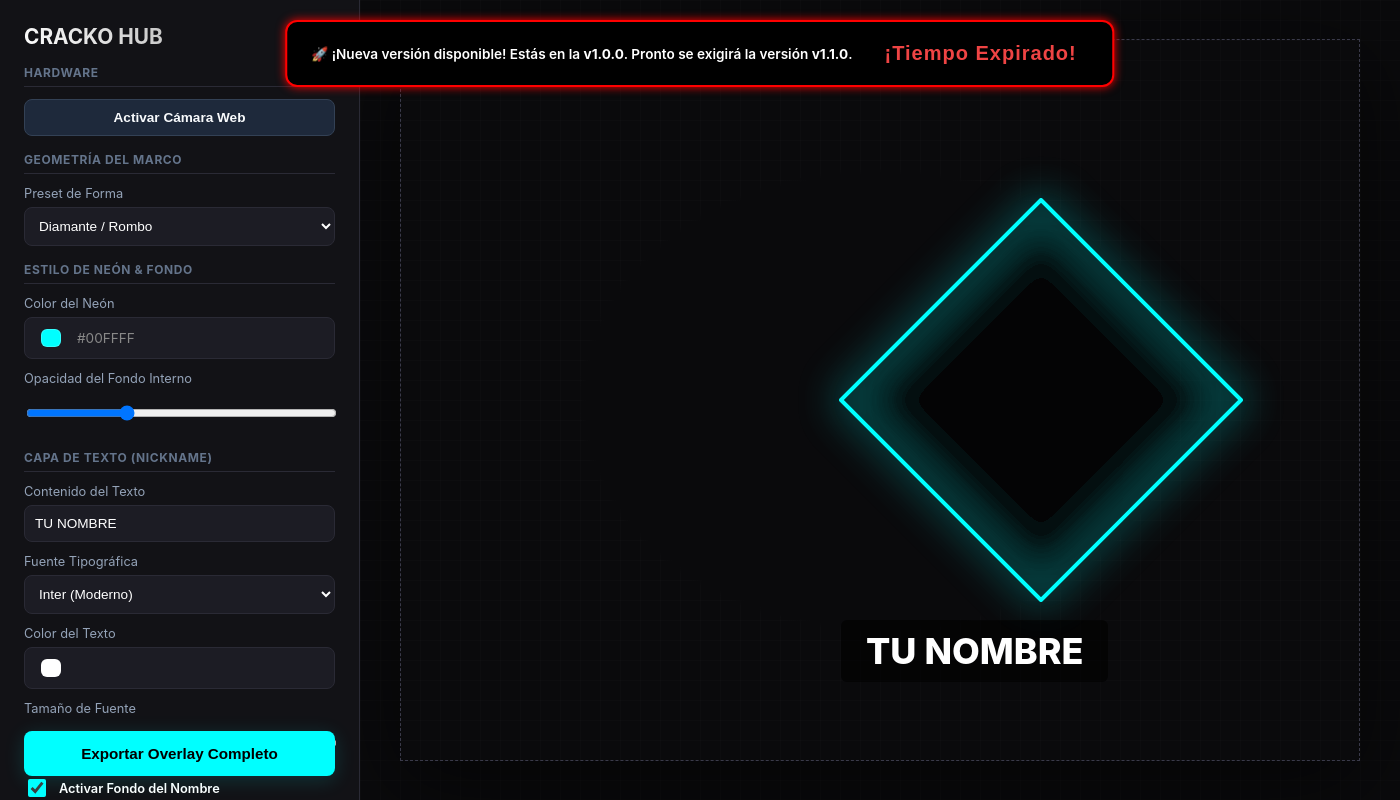
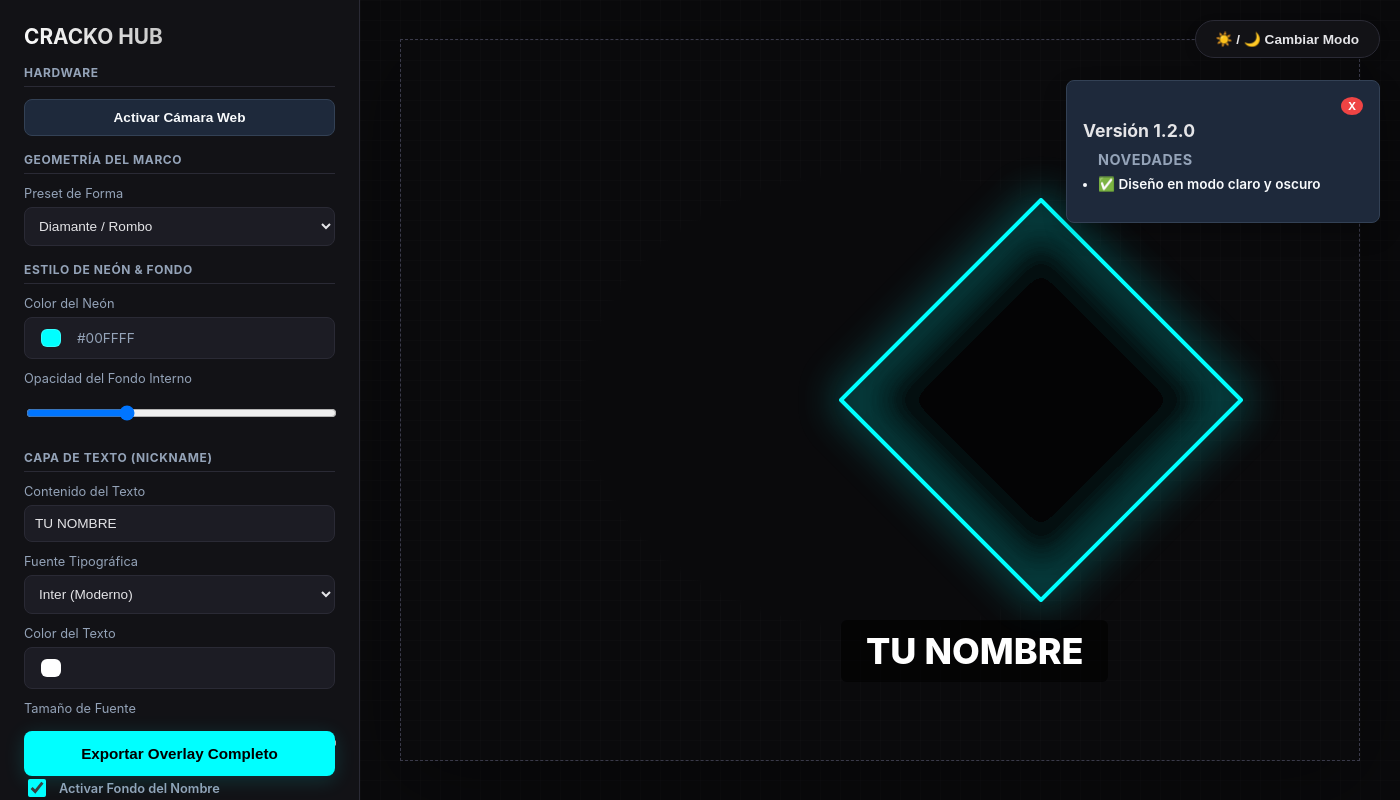
Before and after one commit to Alvr5/softwarecracko, an Electron app: page index.html in a window 1400 px wide. Drawn offline with nearby package versions, Linux system fonts and the light colour scheme.

Commit message:
Add files via upload

```diff
--- a/index.html
+++ b/index.html
@@ -2,26 +2,66 @@
 <html lang="es">
 <head>
 <meta charset="UTF-8" />
+<link rel="icon" type="image/png" href="logo.ico" />
 <title>Cracko Hub</title>
 
 <style>
+  /* ==================================================
+     🎨 CONFIGURACIÓN DE VARIABLES (MODO OSCURO POR DEFECTO)
+     ================================================== */
   :root {
     --bg-main: #0a0a0c;
     --bg-panel: #121216;
     --bg-input: #1c1c24;
     --border-color: #2a2a35;
+    --text-main: #e4e4e7;
+    --text-muted: #94a3b8;
+    --text-title: linear-gradient(45deg, #fff, #888);
     --accent: #00ffff;
+    --btn-action-bg: #1e293b;
+    --btn-action-border: #334155;
+    --btn-action-text: #f8fafc;
+    --btn-action-hover: #334155;
+    --canvas-border: #3a3a4a;
+    --grid-opacity: rgba(255, 255, 255, 0.01);
+    --banner-bg: #1e293b;
+    --banner-text: #f8fafc;
+    --banner-border: #334155;
+  }
+
+  /* ==================================================
+     ☀️ VARIABLES PARA EL MODO CLARO
+     ================================================== */
+  body.light-mode {
+    --bg-main: #f4f4f5;
+    --bg-panel: #ffffff;
+    --bg-input: #f1f1f4;
+    --border-color: #e4e4e7;
+    --text-main: #18181b;
+    --text-muted: #71717a;
+    --text-title: linear-gradient(45deg, #18181b, #71717a);
+    --accent: #06b6d4; /* Un cian un poco más oscuro y legible en fondos claros */
+    --btn-action-bg: #e4e4e7;
+    --btn-action-border: #d4d4d8;
+    --btn-action-text: #18181b;
+    --btn-action-hover: #d4d4d8;
+    --canvas-border: #cbd5e1;
+    --grid-opacity: rgba(0, 0, 0, 0.03);
+    --banner-bg: #e4e4e7;
+    --banner-text: #18181b;
+    --banner-border: #cbd5e1;
   }
 
   body {
     margin: 0;
     font-family: 'Inter', system-ui, -apple-system, sans-serif;
     background: var(--bg-main);
-    color: #e4e4e7;
+    color: var(--text-main);
     display: flex;
     height: 100vh;
     overflow: hidden;
     position: relative;
+    transition: background 0.3s, color 0.3s;
   }
 
   /* --- BANNER DE ADVERTENCIA Y CONTADOR --- */
@@ -30,13 +70,13 @@
     top: -120px;
     left: 50%;
     transform: translateX(-50%);
-    background: #1e1b4b; /* Tono morado/azul oscuro para advertencia amigable */
+    background: #1e1b4b;
     border: 1px solid #818cf8;
     color: #e0e7ff;
     padding: 14px 24px;
     border-radius: 12px;
     box-shadow: 0 10px 30px rgba(0,0,0,0.6);
-    z-index: 10000;
+    z-index: 10;
     display: flex;
     align-items: center;
     gap: 20px;
@@ -49,13 +89,12 @@
   }
   .update-notification b { color: #fff; }
 
-  /* Estilo del bloque del contador */
   .countdown-timer {
     background: #312e81;
     padding: 6px 12px;
     border-radius: 8px;
     font-family: 'Orbitron', monospace;
-    color: var(--accent);
+    color: #00ffff;
     font-weight: 700;
     letter-spacing: 1px;
     border: 1px solid rgba(0, 255, 255, 0.2);
@@ -83,17 +122,18 @@
     display: flex;
     flex-direction: column;
     box-sizing: border-box;
-    z-index: 10;
+    z-index: 3;
     overflow-y: auto;
     height: 100vh;
     gap: 4px;
+    transition: background 0.3s, border-color 0.3s;
   }
 
   .panel-header h1 {
     font-size: 1.3rem;
     font-weight: 700;
     margin: 0 0 4px 0;
-    background: linear-gradient(45deg, #fff, #888);
+    background: var(--text-title);
     -webkit-background-clip: text;
     -webkit-text-fill-color: transparent;
   }
@@ -101,13 +141,14 @@
   .section-title {
     font-size: 0.75rem;
     font-weight: 700;
-    color: #64748b;
+    color: var(--text-muted);
     text-transform: uppercase;
     letter-spacing: 0.05em;
     margin-bottom: 12px;
     margin-top: 16px;
     border-bottom: 1px solid var(--border-color);
     padding-bottom: 6px;
+    transition: border-color 0.3s, color 0.3s;
   }
 
   .control-group {
@@ -134,19 +175,21 @@
 
   label {
     font-size: 0.8rem;
-    color: #94a3b8;
+    color: var(--text-muted);
+    transition: color 0.3s;
   }
 
   select, input[type="text"], input[type="range"] {
     width: 100%;
     background: var(--bg-input);
     border: 1px solid var(--border-color);
-    color: white;
+    color: var(--text-main);
     padding: 10px;
     border-radius: 8px;
     font-size: 0.85rem;
     outline: none;
     box-sizing: border-box;
+    transition: background 0.3s, border-color 0.3s, color 0.3s;
   }
 
   .color-picker-wrapper {
@@ -157,6 +200,7 @@
     border: 1px solid var(--border-color);
     padding: 6px 12px;
     border-radius: 8px;
+    transition: background 0.3s, border-color 0.3s;
   }
 
   input[type="color"] {
@@ -174,9 +218,9 @@
   }
 
   .btn-action {
-    background: #1e293b;
-    border: 1px solid #334155;
-    color: #f8fafc;
+    background: var(--btn-action-bg);
+    border: 1px solid var(--btn-action-border);
+    color: var(--btn-action-text);
     font-weight: 600;
     padding: 10px;
     border-radius: 8px;
@@ -185,8 +229,8 @@
     font-size: 0.85rem;
     text-align: center;
   }
-  .btn-action:hover { background: #334155; }
-  .btn-action.active { background: #059669; border-color: #10b981; }
+  .btn-action:hover { background: var(--btn-action-hover); }
+  .btn-action.active { background: #059669; border-color: #10b981; color: white; }
 
   .btn-export {
     background: var(--accent);
@@ -210,10 +254,11 @@
     display: flex;
     justify-content: center;
     align-items: center;
-    background-image: radial-gradient(var(--bg-main) 40%, transparent 41%), linear-gradient(rgba(255,255,255,0.01) 1px, transparent 1px), linear-gradient(90deg, rgba(255,255,255,0.01) 1px, transparent 1px);
+    background-image: radial-gradient(var(--bg-main) 40%, transparent 41%), linear-gradient(var(--grid-opacity) 1px, transparent 1px), linear-gradient(90deg, var(--grid-opacity) 1px, transparent 1px);
     background-size: 100% 100%, 20px 20px, 20px 20px;
     overflow: auto;
     padding: 40px;
+    transition: background 0.3s;
   }
 
   #canvas-container {
@@ -221,9 +266,10 @@
     height: 720px;
     background: transparent;
     position: relative;
-    border: 1px dashed #3a3a4a;
-    box-shadow: 0 20px 80px rgba(0,0,0,0.6);
+    border: 1px dashed var(--canvas-border);
+    box-shadow: 0 20px 80px rgba(0,0,0,0.4);
     overflow: hidden;
+    transition: border-color 0.3s;
   }
 
   #canvas-svg {
@@ -287,6 +333,49 @@
     pointer-events: none;
   }
 
+  /* --- CONTROL DEL CAMBIADOR DE MODO --- */
+  .modoclaroyoscuro {
+    position: absolute;
+    top: 20px;
+    right: 20px;
+    z-index: 9;
+  }
+
+  .btn-toggle-theme {
+    background: var(--bg-panel);
+    border: 1px solid var(--border-color);
+    color: var(--text-main);
+    font-weight: 600;
+    padding: 10px 20px;
+    border-radius: 30px;
+    cursor: pointer;
+    box-shadow: 0 4px 12px rgba(0,0,0,0.15);
+    transition: all 0.2s ease;
+    font-size: 0.85rem;
+  }
+  .btn-toggle-theme:hover {
+    transform: translateY(-1px);
+    border-color: var(--accent);
+  }
+
+  /* NOVEDADES BANNER */
+  .novedades_version {
+    position: absolute;
+    z-index: 8;
+    right: 20px;
+    top: 80px;
+    box-shadow: 0px 10px 25px rgba(0, 0, 0, 0.2);
+    background: var(--banner-bg);
+    border: 1px solid var(--banner-border);
+    color: var(--banner-text);
+    font-weight: 600;
+    padding: 16px;
+    border-radius: 8px;
+    width: 280px;
+    font-size: 0.85rem;
+    transition: all 0.3s ease;
+  }
+
   @import url('https://fonts.googleapis.com/css2?family=Orbitron:wght@700&family=Bebas+Neue&family=Inter:wght@400;700&display=swap');
   .f-inter { font-family: 'Inter', sans-serif; }
   .f-orbitron { font-family: 'Orbitron', sans-serif; }
@@ -295,12 +384,22 @@
 </head>
 <body>
 
-  <div id="updateBanner" class="update-notification" style=" background: rgb(0, 0, 0); border:red 2px solid; box-shadow: 0px 0px 10px red; width: max-content; text-align: center;">
+  <div class="novedades_version">
+    <div onclick="cerrarNovedades()" style="float: right; cursor: pointer; font-size: 11px; background: #ef4444; color: white; padding: 2px 7px; border-radius: 100%; font-weight: bold;">X</div>
+    <div style="clear: both; height: 5px;"></div>
+    <strong style="color: var(--text-main); font-size: 1.1rem;">Versión 1.2.0</strong>
+    <ul style="padding-left: 15px; margin-top: 10px;">
+      <h2 style="color: var(--text-muted); font-size: 0.9rem; margin: 0 0 8px 0; text-transform: uppercase; letter-spacing: 0.5px;">Novedades</h2>
+      <li style="margin-bottom: 5px;">✅ Diseño en modo claro y oscuro</li>
+    </ul>
+  </div>
+
+  <div id="updateBanner" class="update-notification" style="background: rgb(0, 0, 0); border: #ef4444 2px solid; box-shadow: 0px 0px 15px rgba(239, 68, 68, 0.4); width: max-content; text-align: center;">
     <span style="color: #fff; font-weight: 600;">
       🚀 ¡Nueva versión disponible! Estás en la <b><span id="currentVersion"></span></b>.
-      Pronto se exigirá la versión <b><span id="versionLabel"></span></b>.
+      Próxima versión: <b><span id="versionLabel"></span></b>.
     </span>
-    <div id="countdown" class="countdown-timer" style="background: transparent; color: rgb(255, 0, 0); border: none; font-size: 20px; font-weight: bold; font-family: 'Orbitron', sans-serif;">00d 00h 00m 00s</div>
+    <div id="countdown" class="countdown-timer" style="background: transparent; color: #ef4444; border: none; font-size: 20px; font-weight: bold;">00d 00h 00m 00s</div>
   </div>
 
   <div class="panel">
@@ -331,7 +430,7 @@
         <label>Color del Neón</label>
         <div class="color-picker-wrapper">
           <input type="color" id="colorPicker" value="#00ffff">
-          <span id="colorHex" style="font-size: 0.85rem; color: #888;">#00FFFF</span>
+          <span id="colorHex" style="font-size: 0.85rem; color: var(--text-muted);">#00FFFF</span>
         </div>
       </div>
       <div class="control-group">
@@ -365,7 +464,7 @@
 
       <div class="control-group checkbox-group">
         <input type="checkbox" id="showTextBg" checked>
-        <label for="showTextBg" style="color: #fff; font-weight: 600;">Activar Fondo del Nombre</label>
+        <label for="showTextBg" style="font-weight: 600;">Activar Fondo del Nombre</label>
       </div>
 
       <div id="textBgControls">
@@ -396,6 +495,11 @@
   </div>
 
   <div class="viewport">
+
+    <div class="modoclaroyoscuro">
+      <button class="btn-toggle-theme" onclick="toggleTheme()">☀️ / 🌙 Cambiar Modo</button>
+    </div>
+
     <div id="canvas-container">
       <video id="webcam-video" autoplay playsinline muted></video>
 
@@ -426,6 +530,11 @@
 <script src="https://cdn.jsdelivr.net/npm/html2canvas@1.4.1/dist/html2canvas.min.js"></script>
 
 <script>
+  // Función para activar / desactivar el Modo Claro
+  function toggleTheme() {
+    document.body.classList.toggle('light-mode');
+  }
+
   const canvasContainer = document.getElementById('canvas-container');
   const dynamicShape = document.getElementById('dynamicShape');
   const clipPathShape = document.getElementById('clipPathShape');
@@ -461,6 +570,13 @@
     circle: "M 640,360 m -170,0 a 170,170 0 1,0 340,0 a 170,170 0 1,0 -340,0",
     hexagon: "M 640,160 L 810,260 L 810,460 L 640,560 L 470,460 L 470,260 Z"
   };
+
+  function cerrarNovedades() {
+    const banner = document.querySelector('.novedades_version');
+    banner.style.opacity = '0';
+    banner.style.transform = 'translateY(-20px)';
+    setTimeout(() => banner.remove(), 500);
+  }
 
   function updateShape() {
     const pathValue = shapesData[shapeSelect.value];
@@ -609,15 +725,8 @@
     });
   }
 
-  // --- 📆 SISTEMA DE CUENTA REGRESIVA DE ACTUALIZACIÓN ---
-
-  // 1. La versión física de este archivo ejecutable actual.
-  const MI_VERSION_ACTUAL = "1.0.0";
-
-  // 2. La versión nueva que se está promocionando.
-  const VERSION_REQUERIDA = "1.1.0";
-
-  // 3. Fecha límite en la que terminará la cuenta atrás (Formato Estándar ISO: "AÑO-MES-DÍA T HORA:MINUTOS:SEGUNDOS")
+  const MI_VERSION_ACTUAL = "1.2.0";
+  const VERSION_REQUERIDA = "1.2.0";
   const FECHA_ACTUALIZACION = "2026-06-10T00:00:00";
 
   function actualizarContador() {
@@ -625,47 +734,29 @@
     const fechaLimite = new Date(FECHA_ACTUALIZACION).getTime();
     const distancia = fechaLimite - ahora;
 
-    // Renderizar textos básicos de versiones en el banner
     document.getElementById('currentVersion').textContent = `v${MI_VERSION_ACTUAL}`;
     document.getElementById('versionLabel').textContent = `v${VERSION_REQUERIDA}`;
 
-    // Si el usuario ya está desactualizado (su versión es menor a la requerida)
     if (MI_VERSION_ACTUAL !== VERSION_REQUERIDA) {
-
-      // Mostrar el banner deslizándose desde arriba
       document.getElementById('updateBanner').classList.add('show');
 
-      // Si la cuenta atrás aún no ha expirado, calcular el tiempo restante
       if (distancia > 0) {
         const dias = Math.floor(distancia / (1000 * 60 * 60 * 24));
         const horas = Math.floor((distancia % (1000 * 60 * 60 * 24)) / (1000 * 60 * 60));
         const minutos = Math.floor((distancia % (1000 * 60 * 60)) / (1000 * 60));
         const segundos = Math.floor((distancia % (1000 * 60)) / 1000);
 
-        // Actualizar el DOM del reloj con un formato limpio de dos dígitos (00d 00h...)
         document.getElementById('countdown').textContent =
           `${dias}d ${horas.toString().padStart(2, '0')}h ${minutos.toString().padStart(2, '0')}m ${segundos.toString().padStart(2, '0')}s`;
       } else {
-        // Si el tiempo terminó pero decidiste que no se bloquee la app:
         document.getElementById('countdown').textContent = "¡Tiempo Expirado!";
-        document.getElementById('countdown').style.color = "#ef4444";
-        document.getElementById('countdown').style.borderColor = "#ef4444";
       }
-
     } else {
-      // Si el archivo ya es el más nuevo, ocultar completamente el banner de advertencia
       document.getElementById('updateBanner').classList.remove('show');
     }
   }
 
-  function irADescarga() {
-    window.open('https://drive.google.com/drive/folders/1twMwSrzrgG3zBUtB0J5sguOvKgW-U27z?usp=sharing', '_blank');
-  }
-
-  // Ejecución inmediata al arrancar la app
   actualizarContador();
-
-  // Refresco en tiempo real estricto: actualiza el contador en pantalla cada 1 segundo (1000ms)
   setInterval(actualizarContador, 1000);
 </script>
 
```
Also changed, not shown: package.json (+32 -3 lines), logo.ico (added), 3 other files.
